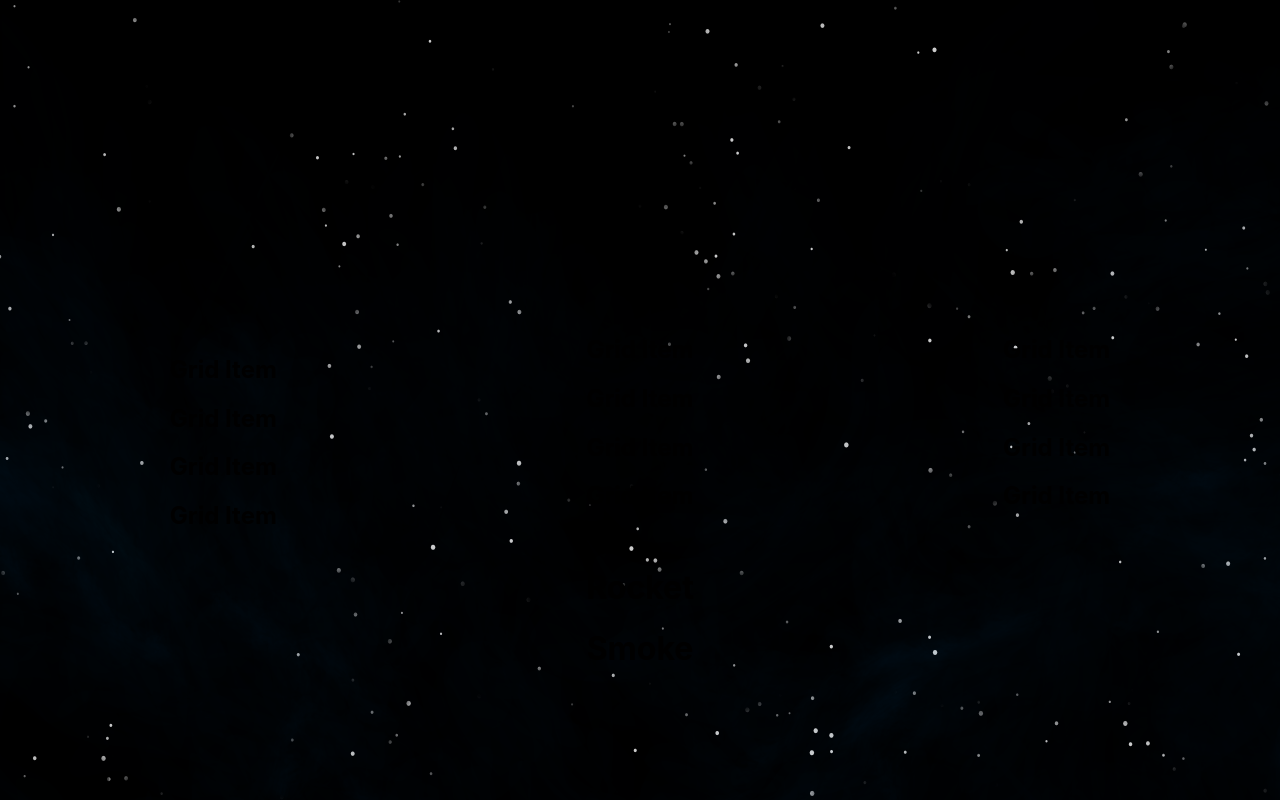
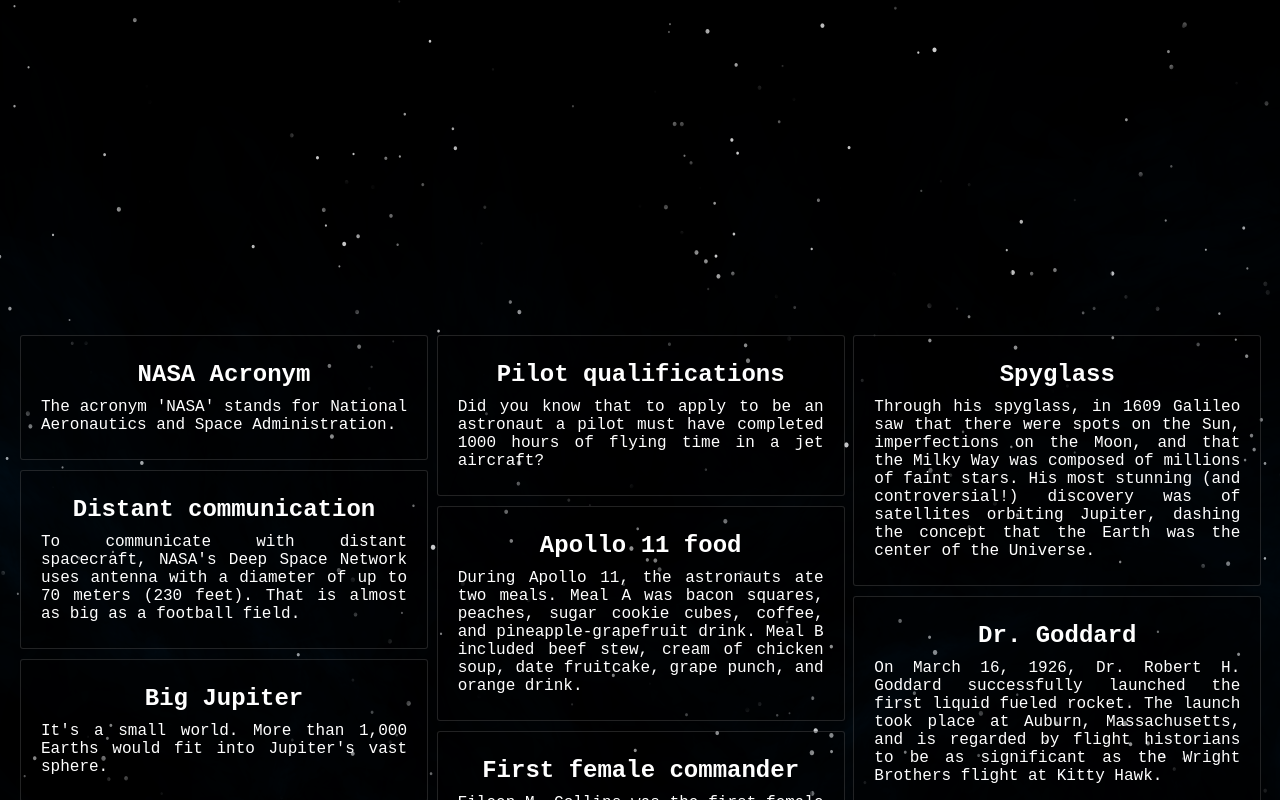
Before and after one commit to stijn-veren/rbs-eh, a React (Create React App) app: page / in a window 1280 px wide. Shown: the top 800 px of the page. Built offline with nearby package versions, Linux system fonts and the light colour scheme.

Commit message:
Complete Grid Item component and module

```diff
--- a/src/Grid/GridItem.js
+++ b/src/Grid/GridItem.js
@@ -1,11 +1,12 @@
-import React from 'react'
+import styles from './GridItem.module.css'
 
-export default class App extends React.Component {
-  render() {
-    return (
-      <div>
-        <h1>Grid Item</h1>
-      </div>
-    )
-  }
+const GridItem = (props) => {
+  return (
+    <div className={styles.card}>
+      <h2 className={styles.title}>{props.fact.title}</h2>
+      <article className={styles.fact}>{props.fact.fact}</article>
+    </div>
+  )
 }
+
+export default GridItem
--- a/src/Grid/GridItem.module.css
+++ b/src/Grid/GridItem.module.css
@@ -0,0 +1,27 @@
+.card {
+  display: inline-block;
+  width: 90%;
+  font-family: 'Space Mono', monospace;
+  color: white;
+  border-radius: 3px;
+  border: 1px solid rgba(168, 168, 168, 0.2);
+  background-color: rgba(0, 0, 0, 0.3);
+  padding: 20px 20px 25px 20px;
+  margin-bottom: 10px;
+}
+
+.card:hover {
+  animation-name: flash;
+  animation-duration: 1s;
+  border: 1px solid rgba(168, 168, 168, 0.2);
+  background-color: rgba(0, 0, 0, 0.3);
+}
+
+.title {
+  margin-top: 5px;
+  margin-bottom: 10px;
+}
+
+.fact {
+  text-align: justify;
+}
```
